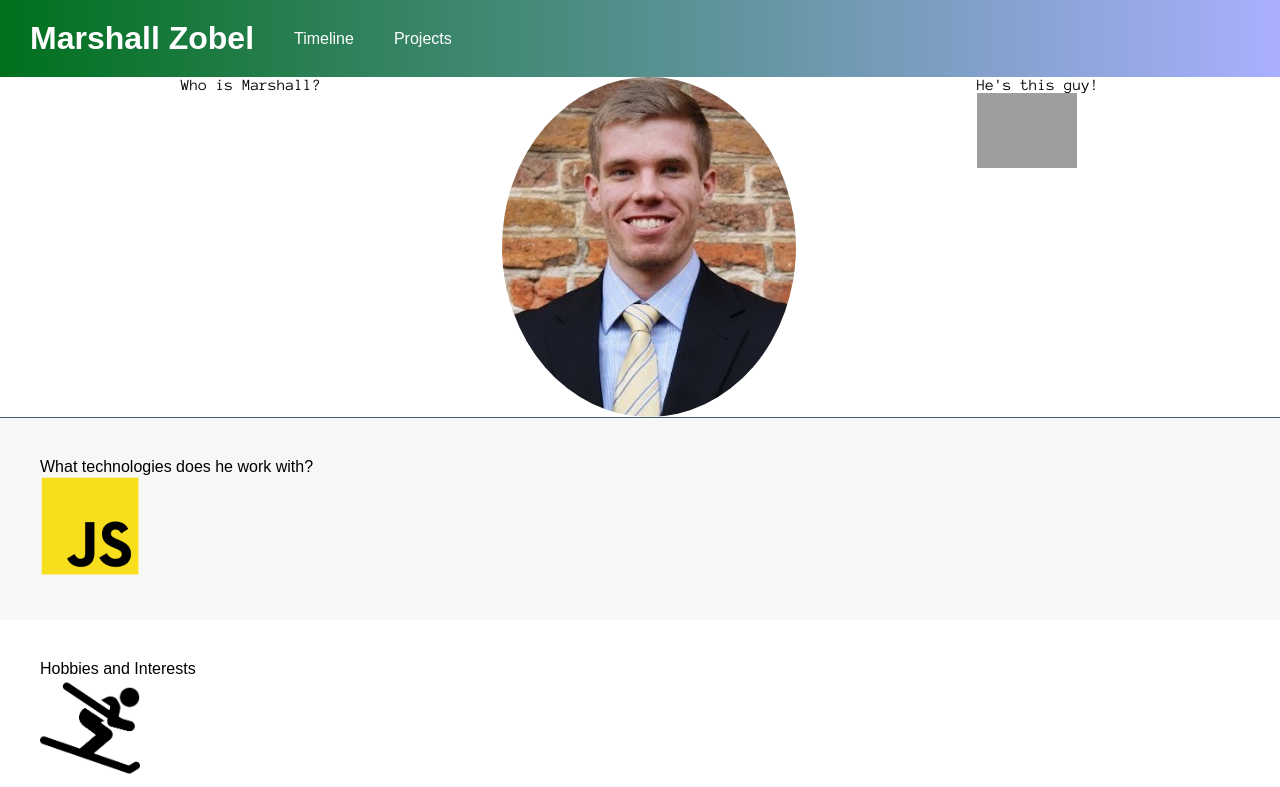
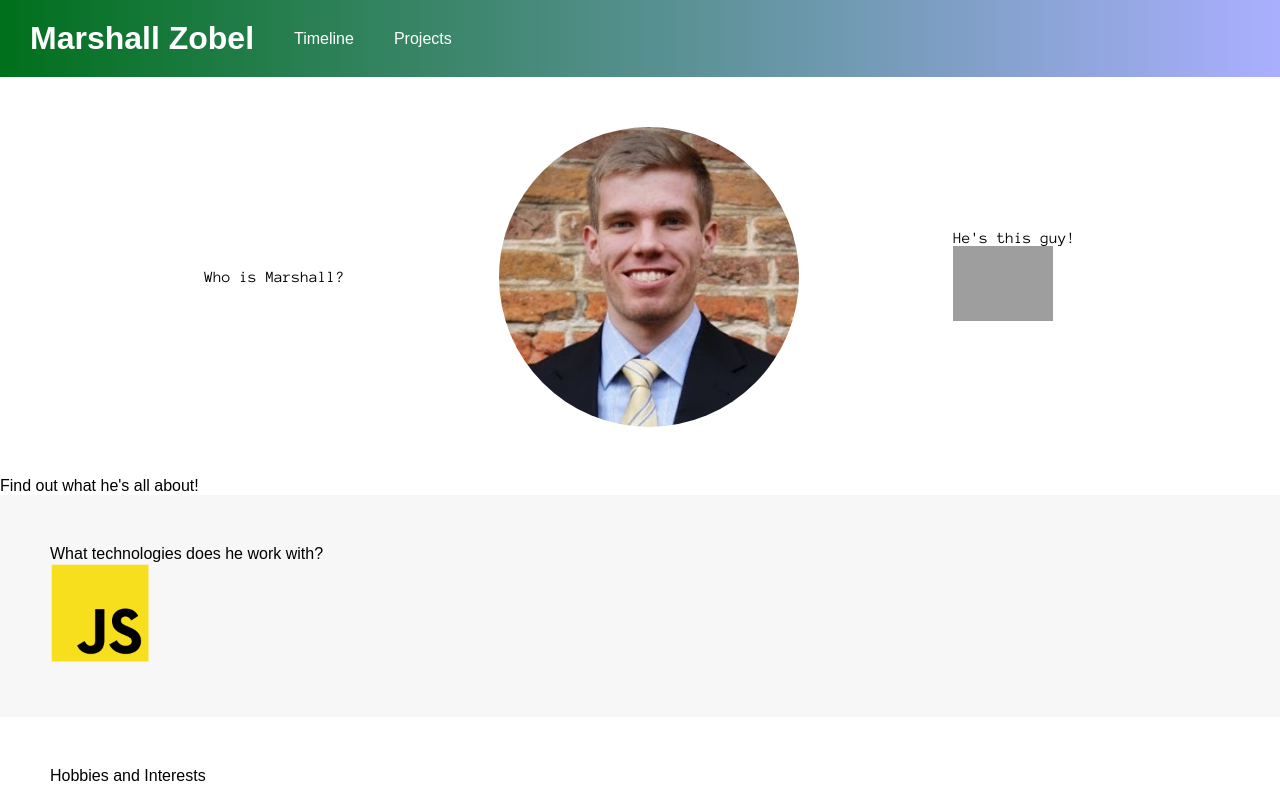
Before and after one commit to dmzobel/dmzobel.github.io, a React (Create React App) app: page / in a window 1280 px wide. Shown: the top 787 px of the page. Built offline with nearby package versions, Linux system fonts and the light colour scheme; grey boxes are pictures that could not be loaded.

Commit message:
Home styling

```diff
--- a/src/components/Home.js
+++ b/src/components/Home.js
@@ -7,12 +7,15 @@ const Home = () => (
       <div className="banner-text">
         <p>Who is Marshall?</p>
       </div>
-      <img src={Marshall} alt="" className="headshot" />
+      <div className="circle-img">
+        <img src={Marshall} alt="" className="headshot" />
+      </div>
       <div className="banner-text">
         <p>He's this guy!</p>
         <img src={leftArrow} alt="" className="icon" />
       </div>
     </div>
+    <div>Find out what he's all about!</div>
     <div className="about">
       <div className="about-block">
         <p>What technologies does he work with?</p>
--- a/src/style.css
+++ b/src/style.css
@@ -33,10 +33,21 @@
 .home-container {
   display: flex;
   justify-content: space-evenly;
+  align-items: center;
+  padding: 50px;
+}
+
+/* used to make images circular */
+.circle-img {
+  width: 300px;
+  height: 300px;
+  overflow: hidden;
+  border-radius: 50%;
 }
 
 .headshot {
-  border-radius: 50%;
+  width: 100%;
+  height: auto;
 }
 
 .banner-text p {
@@ -48,12 +59,11 @@
 }
 
 .about {
-  border-top: 1px solid rgb(68, 93, 110);
+  /* border-top: 1px solid rgb(68, 93, 110); */
 }
 
 .about-block {
-  width: 100%;
-  padding: 40px;
+  padding: 50px;
 }
 
 .about-block:nth-child(odd) {
```
